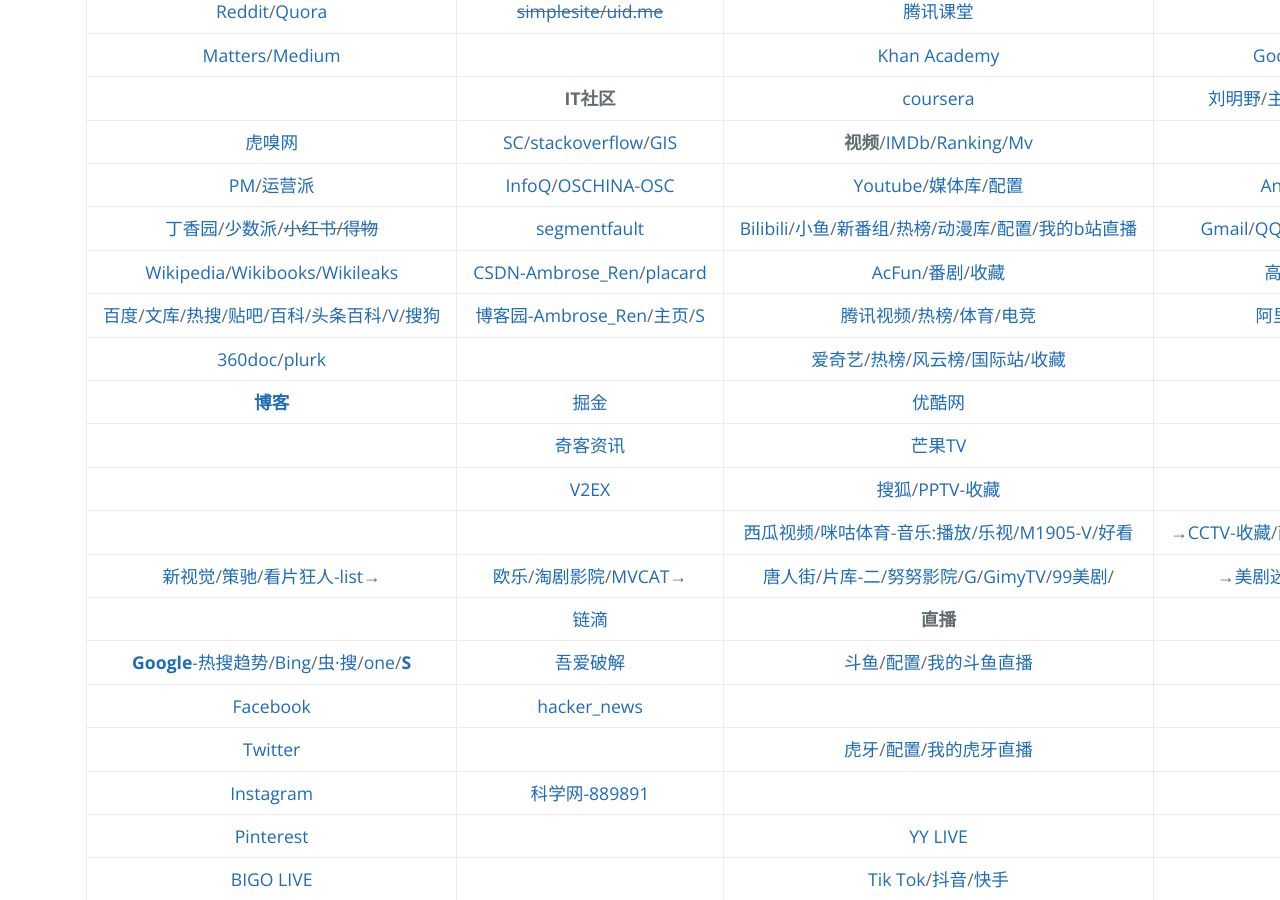
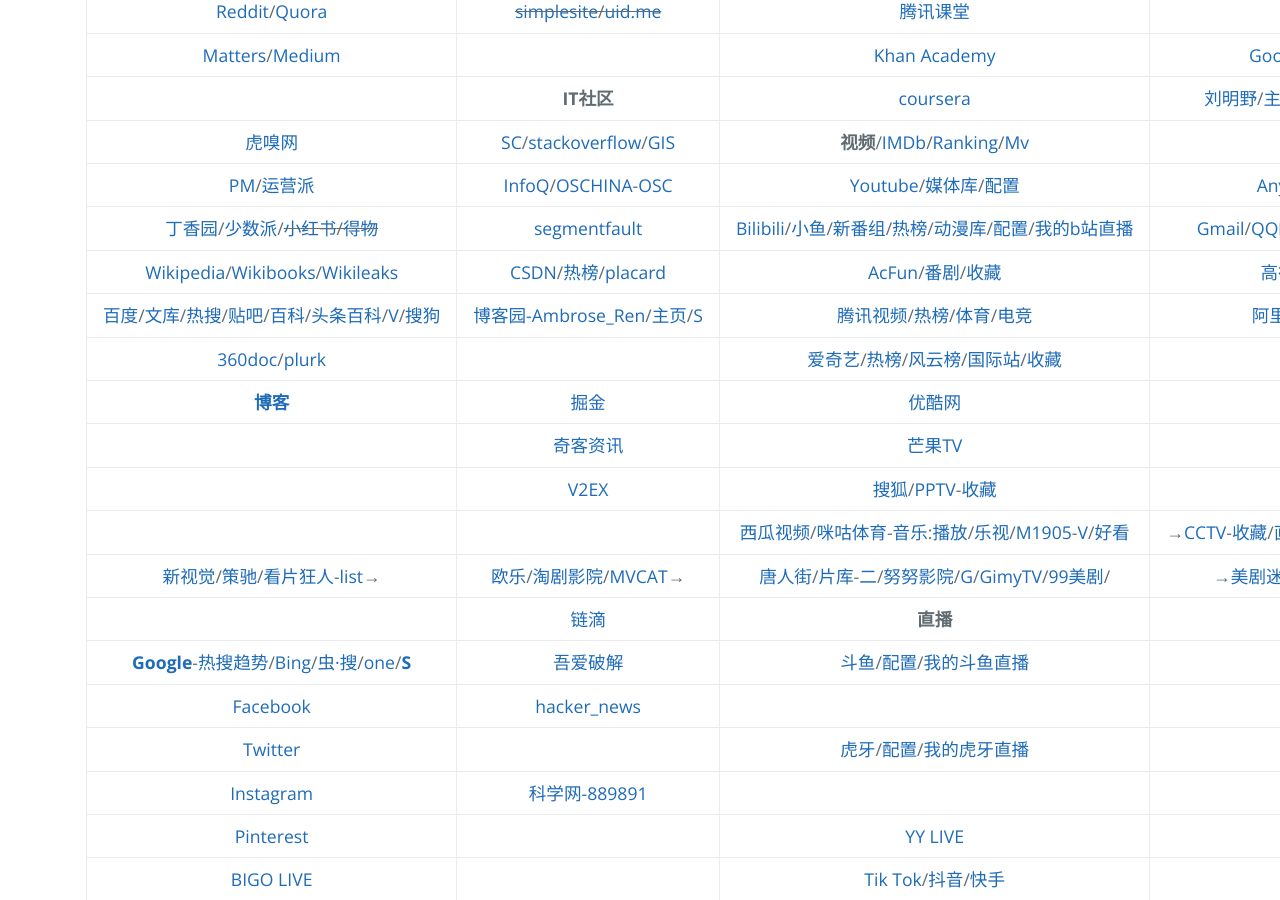
Before and after one commit to AmbroseRen/test, a Jekyll site: the page built from navigation.md, in a window 1280 px wide and 900 px high, scrolled down 667 px. Built offline with Jekyll 4.4.1, drawn with Linux system fonts in a browser that asks for light colours; our own code applies the rules of GitHub Pages for plain Markdown files; the repository's description, which GitHub fills in, is left out.

Commit message:
Update navigation.md

```diff
--- a/navigation.md
+++ b/navigation.md
@@ -42,7 +42,7 @@
 | [虎嗅网](https://www.huxiu.com/) | [SC](https://stackexchange.com/)/[stackoverflow](https://stackoverflow.com/)/[GIS](https://gis.stackexchange.com/) | <strong id="sp">视频</strong>/[IMDb](https://www.imdb.com/)/[Ranking](https://www.boxofficemojo.com/weekly/)/[Mv](Art/Movies/index.md) | [Cmd MD](https://www.zybuluo.com/)/[<strong id="md">MD</strong>](Data/MD/index.md) |
 | [PM](http://www.woshipm.com/)/[运营派](https://www.yunyingpai.com/) | [InfoQ](https://www.infoq.cn/)/[OSCHINA](https://www.oschina.net/project)-[OSC](https://www.oschina.net/project/top_cn_2020) | [Youtube](https://www.youtube.com/)/[媒体库](https://www.youtube.com/feed/library)/[配置](https://studio.youtube.com/video/LupojaPC1wc/livestreaming) | [AnywhereAnything](http://lackar.com/aa/) |
 | [丁香园](https://portal.dxy.cn/)/[少数派](https://sspai.com/)/~~[小红书](https://www.xiaohongshu.com/explore)/[得物](https://www.dewu.com/community.html)~~ | [segmentfault](https://segmentfault.com/u/ambroseren/users/following) | [Bilibili](https://space.bilibili.com/352834482/fans/follow)/[小鱼](http://www.xysudu.com/)/[新番组](https://bgm.liumingye.cn/)/[热榜](https://www.bilibili.com/v/popular/rank/all)/[动漫库](Art/Animes/index.md)/[配置](https://link.bilibili.com/p/center/index#/my-room/start-live)/[我的b站直播](https://live.bilibili.com/22653502) | [Gmail](https://mail.google.com/mail/u/0/#inbox)/[QQ邮箱](https://mail.qq.com/)/[空间](https://user.qzone.qq.com/1056008502)/[万年历](https://wannianrili.bmcx.com/)/[12306](https://kyfw.12306.cn/otn/leftTicket/init) |
-| [Wikipedia](https://www.wikipedia.org/)/[Wikibooks](https://www.wikibooks.org/)/[Wikileaks](https://wikileaks.org/What-is-WikiLeaks.html) | [CSDN-Ambrose_Ren](https://blog.csdn.net/Ambrose_Ren)/[placard](https://bbs.csdn.net/forums/placard) | [AcFun](https://www.acfun.cn/)/[番剧](https://www.acfun.cn/bangumilist)/[收藏](https://www.acfun.cn/member/favourite) | [高德地图](https://www.amap.com/)/[百度地图](https://map.baidu.com/) |
+| [Wikipedia](https://www.wikipedia.org/)/[Wikibooks](https://www.wikibooks.org/)/[Wikileaks](https://wikileaks.org/What-is-WikiLeaks.html) | [CSDN](https://blog.csdn.net/Ambrose_Ren)/[热榜](https://blog.csdn.net/rank/list)/[placard](https://bbs.csdn.net/forums/placard) | [AcFun](https://www.acfun.cn/)/[番剧](https://www.acfun.cn/bangumilist)/[收藏](https://www.acfun.cn/member/favourite) | [高德地图](https://www.amap.com/)/[百度地图](https://map.baidu.com/) |
 | [百度](https://www.baidu.com/)/[文库](Library/AcademicSearch.md)/[热搜](https://top.baidu.com/board)/[贴吧](https://tieba.baidu.com/index.html)/[百科](https://baike.baidu.com/usercenter/lemmas#favorites)/[头条百科](https://www.baike.com/)/[V](https://baike.baidu.com/vbaike#gallary)/[搜狗](https://www.sogou.com/) | [博客园-Ambrose_Ren](https://www.cnblogs.com/rensi/)/[主页](https://home.cnblogs.com/u/rensi/)/[S](https://zzk.cnblogs.com/s/blogpost) | [腾讯视频](https://v.qq.com/biu/u/playlist)/[热榜](https://v.qq.com/biu/ranks/?t=hotsearch)/[体育](https://live.qq.com/match)/[电竞](https://egame.qq.com/gamelist) | [阿里云盘](https://www.aliyundrive.com/drive/)/[百度网盘](https://pan.baidu.com/disk/home)/[C](Data/Clouder.md) |
 | [360doc](http://www.360doc.com/mycontacts.aspx)/[plurk](https://www.plurk.com/AmbroseRenCN) | []() | [爱奇艺](https://www.iqiyi.com/u/fav)/[热榜](https://www.iqiyi.com/ranks/hotsearch)/[风云榜](https://www.iqiyi.com/ranks1/home)/[国际站](https://www.iq.com/)/[收藏](https://www.iq.com/personal?type=favorite) | [Sp](Library/shopping.md)/[Job](Library/job.md) |
 | [<strong id="bk">博客</strong>](Library/Blog.md) | [掘金](https://juejin.cn/) | [优酷网](https://user.youku.com/page/usc/fav?theme=) | [PM](https://dh.woshipm.com/)/[addog](https://www.addog.vip/) |
```
